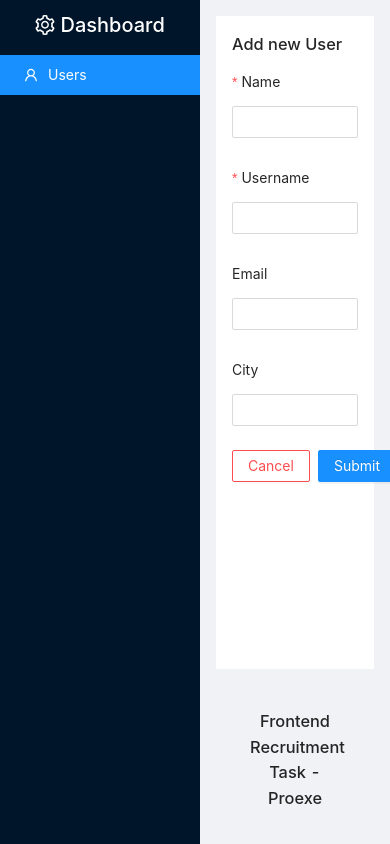
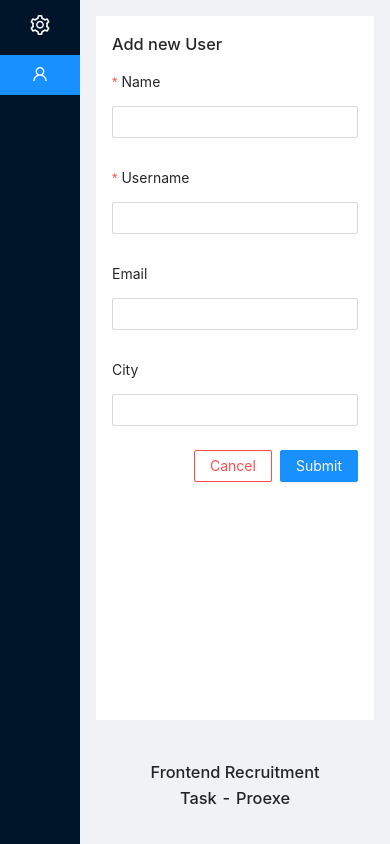
Before and after one commit to med-Haithem/Frontend-Recruitment-Task---Proexe, a React (Create React App) app: page /users/add in a window 390 px wide. Built offline with nearby package versions, Linux system fonts and the light colour scheme; no server answers.

Commit message:
ui fixes and added reponsive layout

```diff
--- a/src/app/App.css
+++ b/src/app/App.css
@@ -3,6 +3,11 @@
   text-align: center;
   margin-top: 10px;
   font-size: 20px;
+}
+@media only screen and (max-width: 1024px) {
+  .title .text {
+    display: none;
+  }
 }
 
 .site-layout-content {
--- a/src/app/App.tsx
+++ b/src/app/App.tsx
@@ -8,9 +8,9 @@ const { Content, Footer, Sider } = Layout;
 export function App() {
   return (
     <Layout style={{ minHeight: "100vh" }}>
-      <Sider>
+      <Sider breakpoint="lg">
         <h1 className="title">
-          <SettingOutlined /> Dashboard
+          <SettingOutlined /> <span className="text">Dashboard</span>
         </h1>
         <Menu theme="dark" defaultSelectedKeys={["users"]} mode="inline">
           <Menu.Item key="users" icon={<UserOutlined />}>
--- a/src/modules/users/components/list/UsersList.tsx
+++ b/src/modules/users/components/list/UsersList.tsx
@@ -131,6 +131,9 @@ export const UsersList = () => {
           rowKey={"id"}
           dataSource={users.data}
           bordered
+          scroll={{
+            x: true,
+          }}
           loading={users.loading}
         />
       </Col>
```
